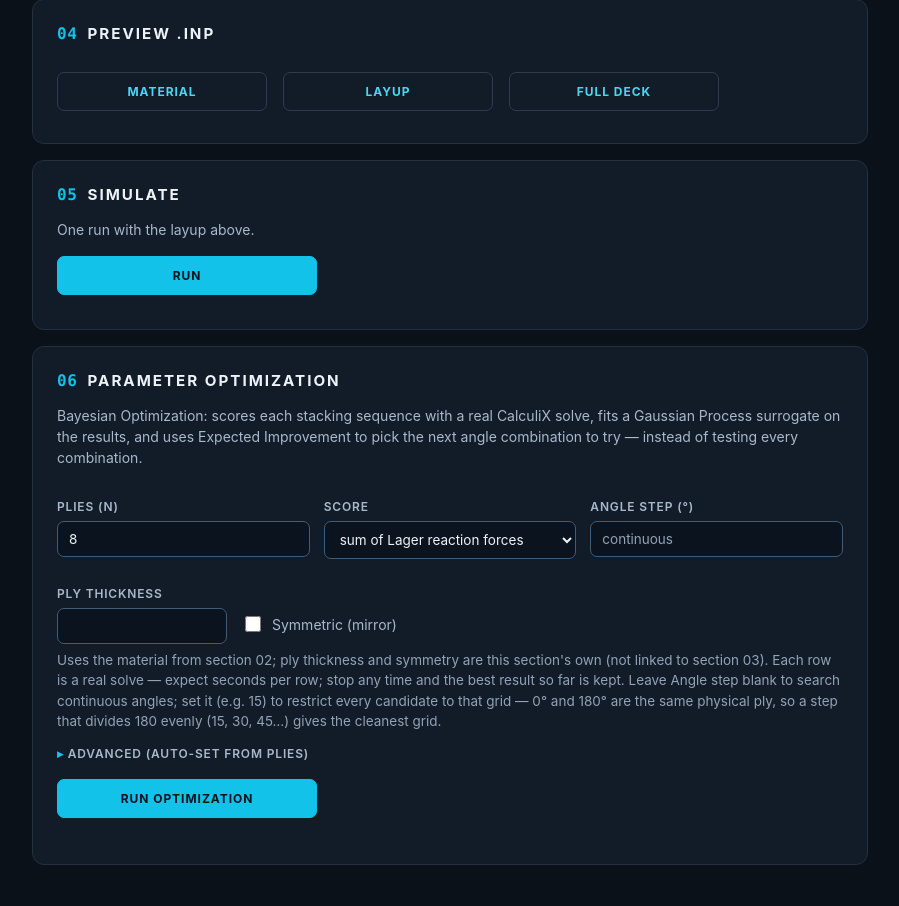
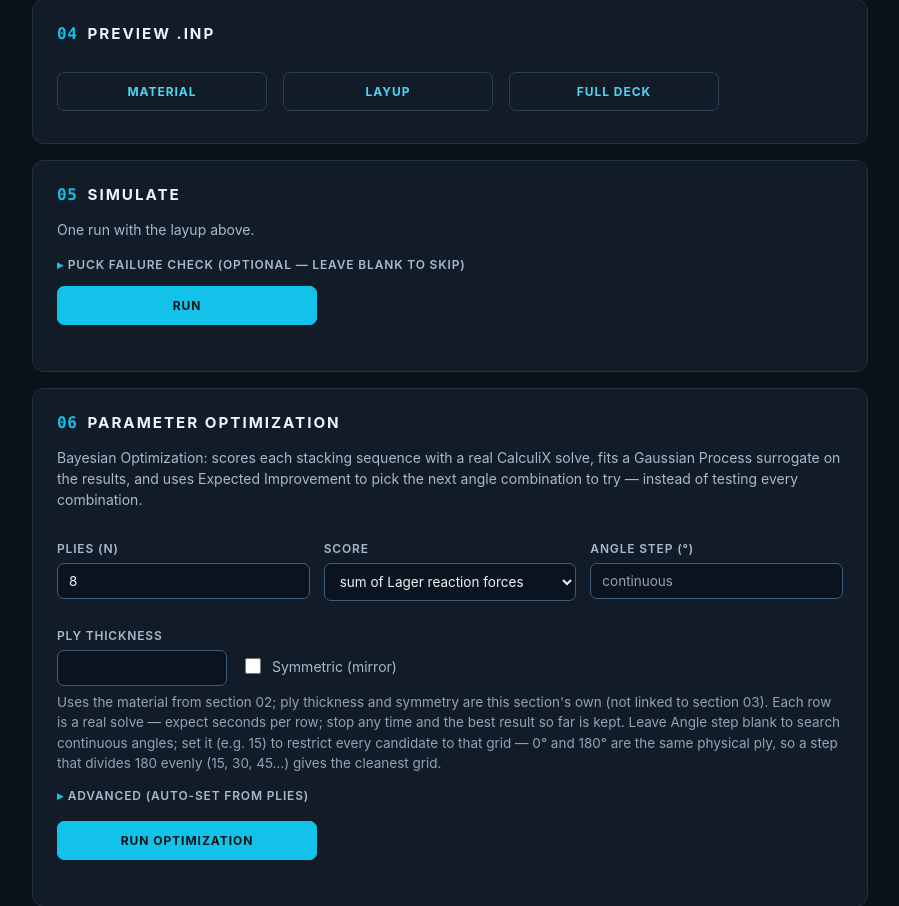
Before and after one commit to alexares211/fem-automation, a Flask app: page / in a window 1280 px wide. Shown: the part 1713-2619 px from the top of the page, without its empty margins (190-1089 px from the left). Before the commit the page ends 2578 px from the top, so only its background shows below. Run offline with Flask 3, Linux system fonts and the light colour scheme.

Commit message:
Wire the Puck check into the Simulate UI
Section 05 (Simulate) gets a collapsible "Puck failure check" block above
the Run button: the 5 strength inputs (S11t, S11c, S22t, S22c, S21s) + p21+
(p21- optional). Leaving them all blank skips the check entirely, matching
the backend (puck_strength omitted -> run_simulate never calls
evaluate_laminate); filling in only some of them is caught client-side
before the request goes out.

After a run, results show below the existing reaction-force table: a
verdict line (holds / cracks, which ply and element governs, reserve
factor) and a per-ply-layer table (f_FF, f_IFF + mode, f_max, which one
governs, reserve factor) -- same resultsTable/row-error styling already
used for the reaction-force table, nothing new added to the stylesheet.

Verified: all 7 inline <script> blocks in the file still pass `node
--check` after the edit (ran this directly, not left to the user to
discover a typo).

```diff
--- a/templates/index.html
+++ b/templates/index.html
@@ -304,9 +304,29 @@
     <section class="panel" id="simulateSection">
       <div class="sec-head"><span class="sec-num">05</span><h2 class="sec-title">Simulate</h2></div>
       <p class="sec-note">One run with the layup above.</p>
-      <button type="button" class="btn-run" id="simBtn" style="margin-top:0;">Run</button>
+
+      <details class="advanced" id="puck_advanced">
+        <summary>Puck failure check (optional &mdash; leave blank to skip)</summary>
+        <div class="row">
+          <div><label for="puck_S11t">S11t (fiber tension)</label><input type="number" id="puck_S11t" step="any" min="0"></div>
+          <div><label for="puck_S11c">S11c (fiber compression)</label><input type="number" id="puck_S11c" step="any" min="0"></div>
+          <div><label for="puck_S22t">S22t (transverse tension)</label><input type="number" id="puck_S22t" step="any" min="0"></div>
+        </div>
+        <div class="row" style="margin-top:8px;">
+          <div><label for="puck_S22c">S22c (transverse compression)</label><input type="number" id="puck_S22c" step="any" min="0"></div>
+          <div><label for="puck_S21s">S21s (in-plane shear)</label><input type="number" id="puck_S21s" step="any" min="0"></div>
+          <div><label for="puck_p21p">p21&#43; (Mode A slope)</label><input type="number" id="puck_p21p" step="any" min="0" value="0.30"></div>
+        </div>
+        <div class="row" style="margin-top:8px;">
+          <div><label for="puck_p21m">p21&minus; (Mode B slope, optional)</label><input type="number" id="puck_p21m" step="any" min="0" placeholder="= p21+"></div>
+        </div>
+        <div class="hint">All five strengths in the same stress unit as your material's E/G (e.g. MPa). Fill in all five strengths and p21+ to run the check; leave any strength blank to skip it. Reads S11/S22/S12 per ply from the same solve&nbsp;&mdash; no extra CalculiX run.</div>
+      </details>
+
+      <button type="button" class="btn-run" id="simBtn" style="margin-top:12px;">Run</button>
       <div id="simMsg" class="progress-line"></div>
       <div id="simResults" class="table-wrap"></div>
+      <div id="puckResults" class="table-wrap"></div>
       <pre id="simLog" style="display:none;"></pre>
     </section>
 
@@ -1002,10 +1022,17 @@
     m.layup = layup;
     m.output_folder = out;
     m.ccx_exe = document.getElementById("run_ccx_exe").value;
+    const puckStrength = collectPuckStrength();
+    if (puckStrength === "incomplete") {
+      msg.textContent = "Puck check: fill in all five strengths (S11t, S11c, S22t, S22c, S21s) and p21+, or leave them all blank to skip it.";
+      return;
+    }
+    if (puckStrength) m.puck_strength = puckStrength;
 
     btn.disabled = true;
     logBox.style.display = "none";
     document.getElementById("simResults").innerHTML = "";
+    document.getElementById("puckResults").innerHTML = "";
     msg.textContent = "Starting CalculiX…";
     try {
       const res = await fetch("/simulate_start", {
@@ -1034,6 +1061,7 @@
       msg.textContent = (data.converged ? "Converged" : "Finished (check log)") +
         ` — result files in ${data.output_folder}`;
       renderSimResults(data.rf_by_lager);
+      renderPuckResults(data.puck);
     } catch (err) {
       clearInterval(timer);
       btn.disabled = false;
@@ -1055,6 +1083,56 @@
       `<table class="resultsTable"><thead><tr>` +
       `<th>Support</th><th>Force X (N)</th><th>Force Y (N)</th><th>Force Z (N)</th><th>Total force (N)</th>` +
       `</tr></thead><tbody>${rows}</tbody></table>`;
+  }
+
+  // Reads the Puck strength fields. Returns null if every field is blank
+  // (check not requested), "incomplete" if only some are filled (caller
+  // shows a validation message), or the strength object once all five
+  // strengths + p21+ are given (p21- stays optional, server defaults it to
+  // p21+ when omitted -- see puck.PuckStrength).
+  function collectPuckStrength() {
+    const ids = ["puck_S11t", "puck_S11c", "puck_S22t", "puck_S22c", "puck_S21s", "puck_p21p"];
+    const vals = ids.map(id => (document.getElementById(id) || {}).value || "");
+    const filled = vals.filter(v => v.trim() !== "");
+    if (filled.length === 0) return null;
+    if (filled.length < ids.length) return "incomplete";
+    const p21m = (document.getElementById("puck_p21m") || {}).value || "";
+    const out = {
+      S11t: Number(vals[0]), S11c: Number(vals[1]), S22t: Number(vals[2]),
+      S22c: Number(vals[3]), S21s: Number(vals[4]), p21_plus: Number(vals[5]),
+    };
+    if (p21m.trim() !== "") out.p21_minus = Number(p21m);
+    return out;
+  }
+
+  function renderPuckResults(puck) {
+    const box = document.getElementById("puckResults");
+    if (!puck) { box.innerHTML = ""; return; }
+
+    const w = puck.worst;
+    const verdictClass = puck.failed ? "row-error" : "";
+    const verdictText = puck.failed
+      ? `CRACKS &mdash; ply ${w.layer} (elem ${w.elem}, ip ${w.ip}) governs: f = ${fmtNum(w.f_max, 3)} via ${w.governing}` +
+        (w.governing === "IFF" ? ` (Mode ${w.iff_mode})` : "")
+      : `Holds &mdash; worst point is ply ${w.layer} (elem ${w.elem}, ip ${w.ip}), f = ${fmtNum(w.f_max, 3)}, ` +
+        `reserve factor ${fmtNum(w.reserve_factor, 2)}&times;`;
+
+    const layers = Object.keys(puck.by_layer).map(Number).sort((a, b) => a - b);
+    const rows = layers.map(layer => {
+      const r = puck.by_layer[layer];
+      const rfText = isFinite(r.reserve_factor) ? fmtNum(r.reserve_factor, 2) + "&times;" : "&infin;";
+      return `<tr${r.failed ? ' class="row-error"' : ""}>` +
+        `<td>${layer}</td><td>${fmtNum(r.f_ff, 3)}</td><td>${fmtNum(r.f_iff, 3)} (${escapeHtml(r.iff_mode)})</td>` +
+        `<td>${fmtNum(r.f_max, 3)}</td><td>${escapeHtml(r.governing)}</td><td>${rfText}</td>` +
+        `</tr>`;
+    }).join("");
+
+    box.innerHTML =
+      `<h3 class="${verdictClass}" style="margin:12px 0 8px;">Puck check: ${verdictText}</h3>` +
+      `<table class="resultsTable"><thead><tr>` +
+      `<th>Ply (layer)</th><th>f_FF</th><th>f_IFF (mode)</th><th>f_max</th><th>Governs</th><th>Reserve factor</th>` +
+      `</tr></thead><tbody>${rows}</tbody></table>` +
+      `<div class="hint">One row per ply layer: the worst (highest f) integration point found on that layer across the whole part. f &ge; 1 means that ply has failed.</div>`;
   }
 })();
 </script>
```
